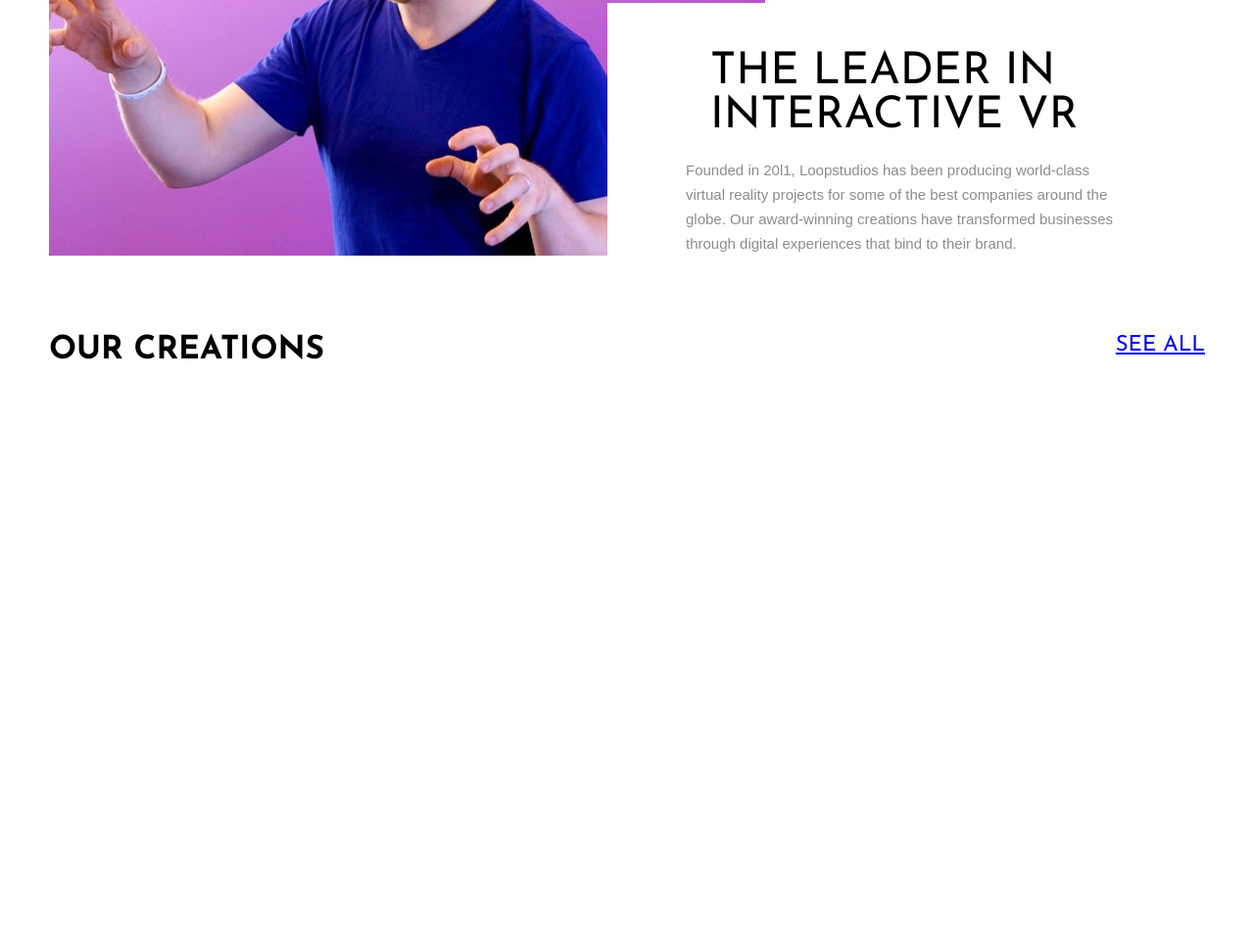
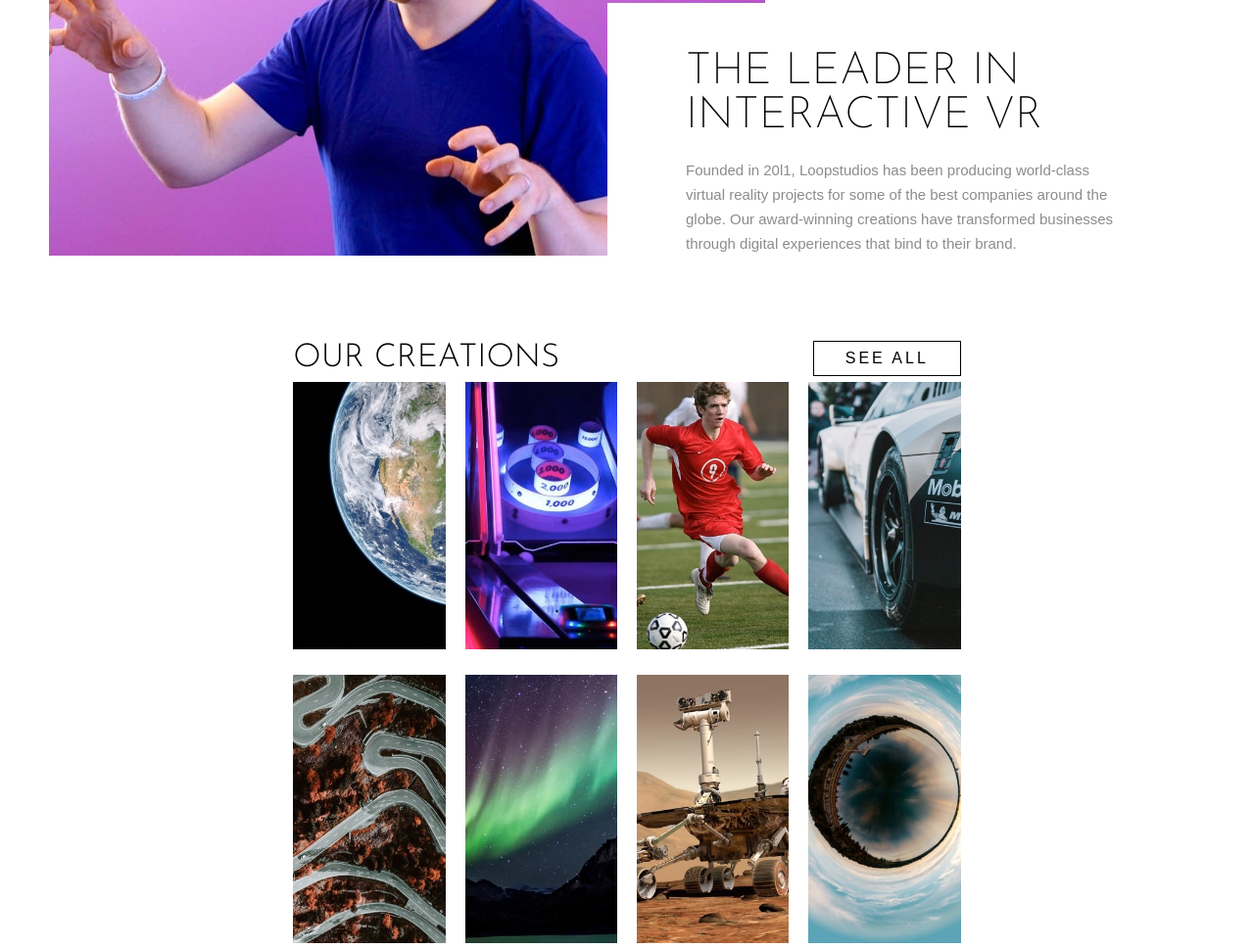
Before and after one commit to juankh993/Landing-Page, a plain HTML site: page index.html in a window 1280 px wide. Shown: the part 897-1866 px from the top of the page at 98% size. Before the commit the page ends 1318 px from the top, so only its background shows below. Drawn offline with Linux system fonts and the light colour scheme.

Commit message:
Agree section Grid

```diff
--- a/css/main.css
+++ b/css/main.css
@@ -17,22 +17,23 @@
 
 * {
     padding: 0;
-    margin: auto;
+    margin: 0;
     box-sizing: border-box;
 }
 header{
-    position: fixed;
+    position: absolute;
     width: 100%;
     display: flex;
     justify-content: space-between;
     align-items: center;
     z-index: 1;
+    padding: 0 18.7rem;
 }
 
 .logo{
     width: auto;
     height: auto;
-    margin: 2rem;
+    margin: 2rem 0;
 }
 ul{
     text-align: end;
@@ -57,16 +58,14 @@ ul a{
 
 }
 .banner h1{
-    max-width: 30vw;
+    max-width: 28vw;
     position: absolute;
     color: var(--White);
     font-family: var(--font-josefin-sans);
-    font-weight: 500;
+    font-weight: 200;
     border: 1px solid var(--White);
-    /* left: 15%; */
-    /* bottom: 20px; */
-    font-size: 40px;
-    padding: 3rem;
+    font-size: 3vw;
+    padding: 2rem;
     left: 20%;
 
 }
@@ -85,7 +84,6 @@ ul a{
     position: absolute;
     background-color: #fff;
     width: fit-content;
-    /* max-width: 100%; */
     right: 0;
     bottom: 0;
     padding: 3rem 5rem 0 5rem;
@@ -95,13 +93,13 @@ ul a{
     max-width: 100%;
 }
 
-.box-text h1 {
+.box-text h2 {
     max-width: 400px;
     font-family: var(--font-josefin-sans);
     font-size: 45px;
     line-height: 1;
     margin-bottom: 20px;
-    font-weight: 400;
+    font-weight: 200;
 
 }
 
@@ -113,33 +111,51 @@ ul a{
     line-height: 25px;
     color: var(--Dark-Gray);
 }
+.section-our-creation{
+    padding: 0 18.7rem;
 
-section{
-    max-width: 1180px;
-    position: relative;
-    /* justify-content: space-around; */
+
+    font-family: var(--font-josefin-sans);
+    font-size: var(--size-title);
+}
+.container-our-creation{
+
+    display: flex;
+    justify-content: space-between;
+    align-items: center;
+
 
 }
-section .container-our-creation{
-    /* position: absolute; */
-    margin: 5rem 0;
-    display: flex;
-    background-color: rgb(13, 188, 177);
-    font-family: var(--font-josefin-sans);
-    font-size: var(--size-title);
+.container-our-creation a{
+    border: 1px solid var(--Black);
+    padding: 0.5rem 2rem;
+    text-decoration: none;
+    font-family: var(--font-alata);
+    font-size: 1rem;
+    color: var(--black);
+    font-weight: 200;
+    letter-spacing: 3px;
+}
 
+.container-our-creation h2{
+    font-weight: 300;
+    line-height: 1.5;
 }
-section .container-our-creation h1{
-    position: absolute;
-    left: 0;
+
+/*---------------------------------START GRID-----------------------------*/
+
+.section-grid{
+    display: grid;
+    grid-template-columns: repeat(4, 1fr);
+    gap: 20px;
+}
+picture img{
+    width: 100%;
 
 }
 
-section .container-our-creation a{
-    position: absolute;
-    right: 0;
+/*---------------------------------END GRID-----------------------------*/
 
-}
 
 @media (max-width: 700px) {
     .container {
--- a/index.html
+++ b/index.html
@@ -6,11 +6,11 @@
     <meta name="viewport" content="width=device-width, initial-scale=1.0">
     <link rel="stylesheet" href="css/main.css">
     <link rel="preconnect" href="https://fonts.googleapis.com">
-<link rel="preconnect" href="https://fonts.gstatic.com" crossorigin>
-<link href="https://fonts.googleapis.com/css2?family=Josefin+Sans:ital,wght@0,100;0,200;0,300;0,400;0,500;0,600;0,700;1,100;1,200;1,300;1,400;1,500;1,600;1,700&display=swap" rel="stylesheet">
-<link rel="preconnect" href="https://fonts.googleapis.com">
-<link rel="preconnect" href="https://fonts.gstatic.com" crossorigin>
-<link href="https://fonts.googleapis.com/css2?family=Josefin+Sans:ital,wght@0,100;0,200;0,300;0,400;0,500;0,600;0,700;1,100;1,200;1,300;1,400;1,500;1,600;1,700&display=swap" rel="stylesheet">
+    <link rel="preconnect" href="https://fonts.gstatic.com" crossorigin>
+    <link href="https://fonts.googleapis.com/css2?family=Josefin+Sans:ital,wght@0,100;0,200;0,300;0,400;0,500;0,600;0,700;1,100;1,200;1,300;1,400;1,500;1,600;1,700&display=swap" rel="stylesheet">
+    <link rel="preconnect" href="https://fonts.googleapis.com">
+    <link rel="preconnect" href="https://fonts.gstatic.com" crossorigin>
+    <link href="https://fonts.googleapis.com/css2?family=Josefin+Sans:ital,wght@0,100;0,200;0,300;0,400;0,500;0,600;0,700;1,100;1,200;1,300;1,400;1,500;1,600;1,700&display=swap" rel="stylesheet">
     <title>Landing Page</title>
 </head>
 <body>
@@ -26,7 +26,6 @@
             <li><a href="#">Events</a></li>
             <li><a href="#">Products</a></li>
             <li><a href="#">Support</a></li>
-
         </ul>
     </nav>
     </header>
@@ -37,32 +36,59 @@
 
     <img src="src/images/desktop/image-hero.jpg" alt="banner">
     <h1>IMMERSIVE EXPERIENCES THAT DELIVER</h1>
-    <!-- <div class="h1">
-
-        <h1>IMMERSIVE EXPERIENCES THAT DELIVER</h1>
-    </div> -->
     </div>
     <!--section-->
-     <!--THE LEADER IN INTERACTIVE VR-->
     <!--Juli-Juan-->
-    <article class="container">
+    <section class="container">
         <img src="src/images/desktop/image-interactive.jpg" alt="">
         <div class="box-text">
-            <h1>THE LEADER IN INTERACTIVE VR</h1>
+            <h2>THE LEADER IN INTERACTIVE VR</h2>
             <p>Founded in 20l1, Loopstudios has been producing world-class virtual reality projects for some of the best
                 companies around the globe. Our award-winning creations have transformed businesses through digital
                 experiences that bind to their brand.</p>
         </div>
 
-    </article>
+    </section>
     <!--section-->
     <!-- our creations -->
-    <section>
+    <section class="section-our-creation">
         <div class="container-our-creation" >
-            <h1>OUR CREATIONS</h1>
-
+            <h2>OUR CREATIONS</h2>
             <a href="#">SEE ALL</a>
-
+        </div>
+        <div class="section-grid">
+            <picture>
+                <source media="(max-width:375px)" srcset="src/images/mobile/image-deep-earth.jpg">
+                <img src="src/images/desktop/image-deep-earth.jpg" alt="deep-earth." >
+              </picture>
+            <picture>
+                <source media="(max-width:375px)" srcset="src/images/mobile/image-night-arcade.jpg">
+                <img src="src/images/desktop/image-night-arcade.jpg" alt="night-arcade.">
+              </picture>
+            <picture>
+                <source media="(max-width:375px)" srcset="src/images/mobile/image-soccer-team.jpg">
+                <img src="src/images/desktop/image-soccer-team.jpg" alt="soccer-team.">
+              </picture>
+            <picture>
+                <source media="(max-width:375px)" srcset="src/images/mobile/image-grid.jpg">
+                <img src="src/images/desktop/image-grid.jpg" alt="image-grid.">
+              </picture>
+            <picture>
+                <source media="(max-width:375px)" srcset="src/images/mobile/image-from-above.jpg">
+                <img src="src/images/desktop/image-from-above.jpg" alt="image-from-above.">
+              </picture>
+            <picture>
+                <source media="(max-width:375px)" srcset="src/images/mobile/image-pocket-borealis.jpg">
+                <img src="src/images/desktop/image-pocket-borealis.jpg" alt="deep-earth.">
+              </picture>
+            <picture>
+                <source media="(max-width:375px)" srcset="src/images/mobile/image-curiosity.jpg">
+                <img src="src/images/desktop/image-curiosity.jpg" alt="deep-earth.">
+              </picture>
+            <picture>
+                <source media="(max-width:375px)" srcset="src/images/mobile/image-fisheye.jpg">
+                <img src="src/images/desktop/image-fisheye.jpg" alt="deep-earth.">
+              </picture>
         </div>
     </section>
 </body>
```
